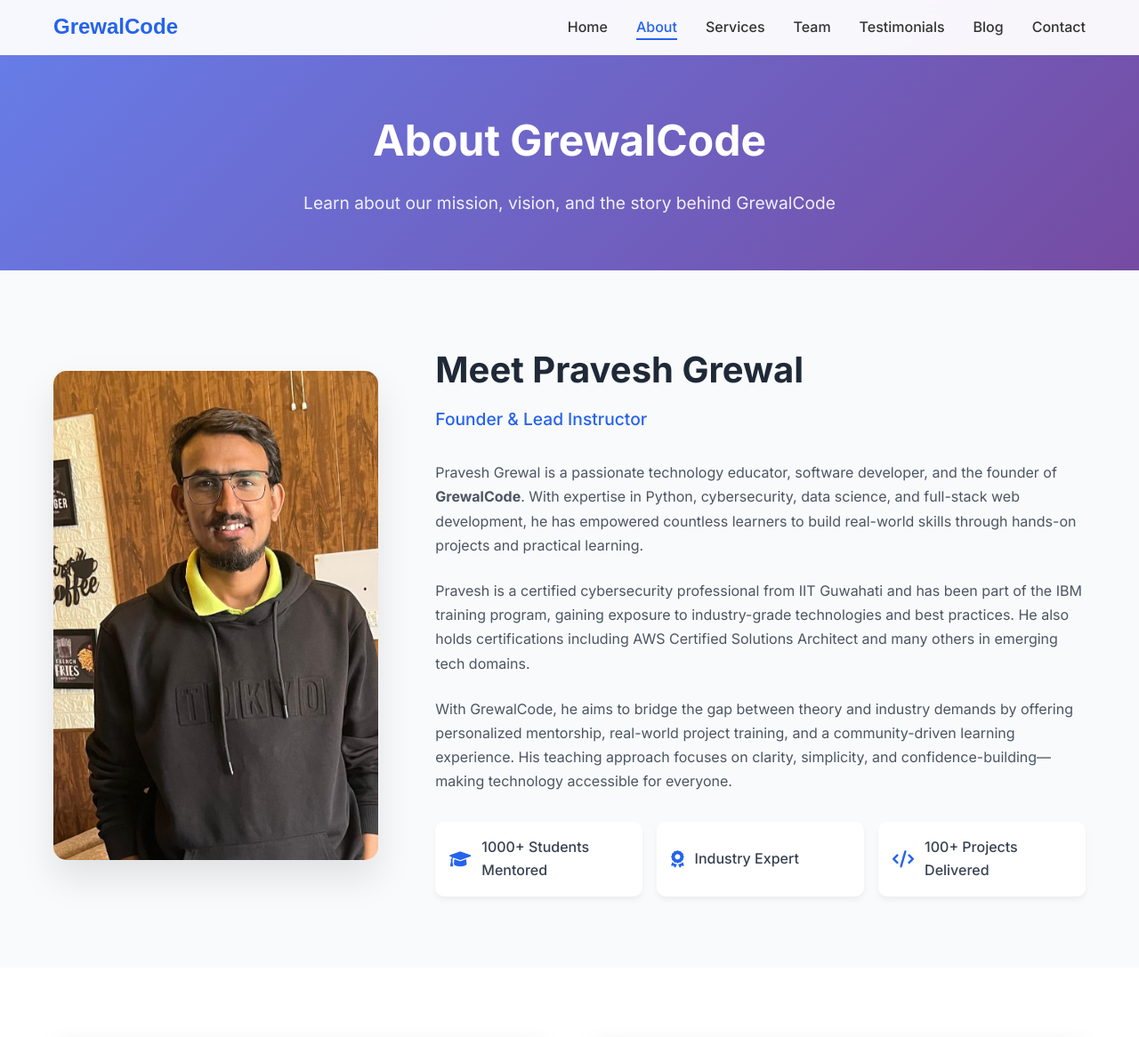
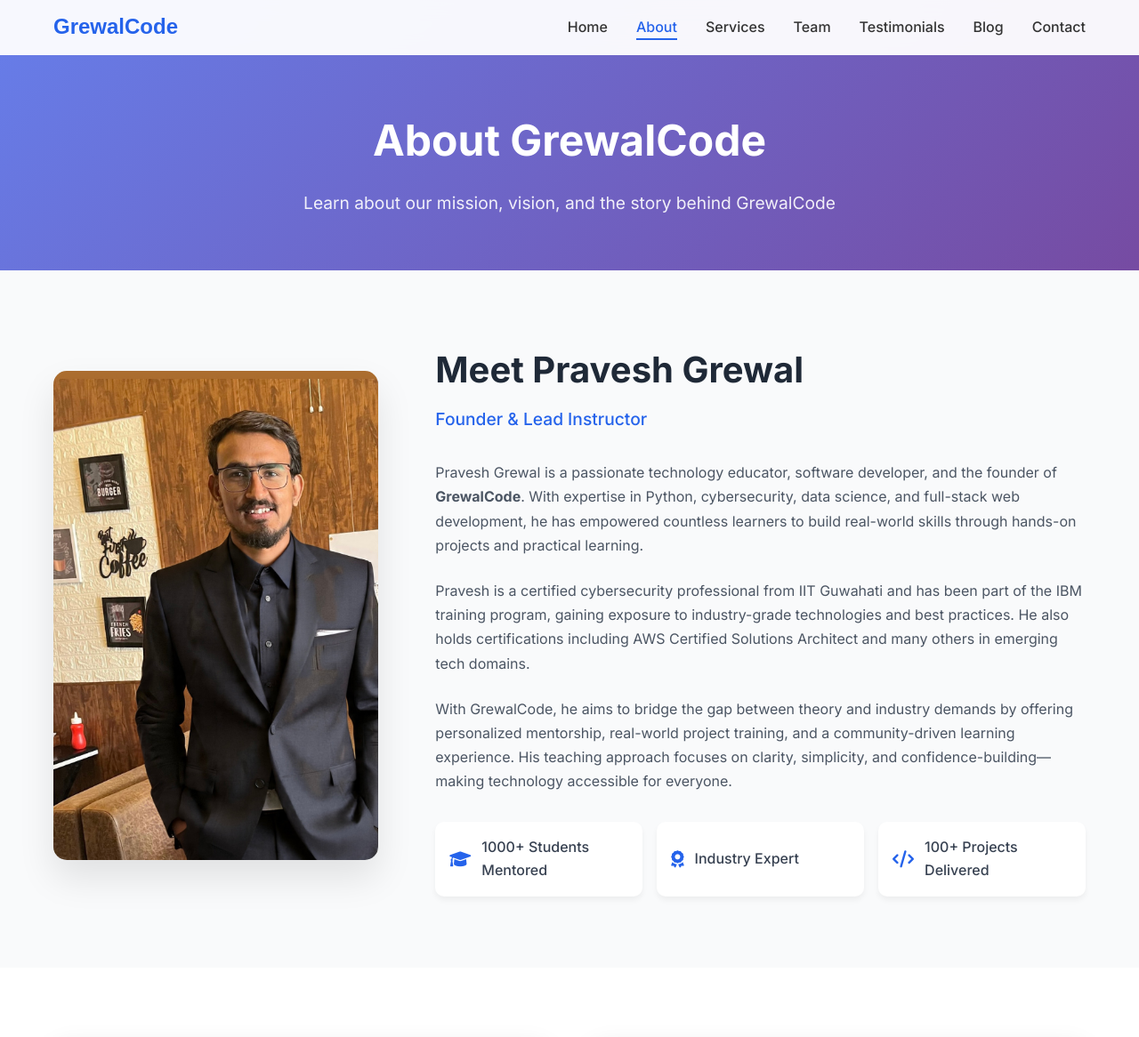
Before and after one commit to praveshgrewal/grewalcode, a Django app: page /about/ in a window 1280 px wide. Shown: the top 1166 px of the page at 89% size. Run offline with Django 5.2, Linux system fonts and the light colour scheme.

Commit message:
Update about.html

```diff
--- a/templates/app/about.html
+++ b/templates/app/about.html
@@ -75,7 +75,7 @@
         <div class="container">
             <div class="founder-content">
                 <div class="founder-image fade-in">
-                    <img src="{% static 'app/images/praveshgrewal.jpg' %}" alt="Pravesh Grewal" class="founder-photo">
+                    <img src="{% static 'app/images/profile.jpg' %}" alt="Pravesh Grewal" class="founder-photo">
                 </div>
                 <div class="founder-info slide-in">
                     <h2>Meet Pravesh Grewal</h2>
```
